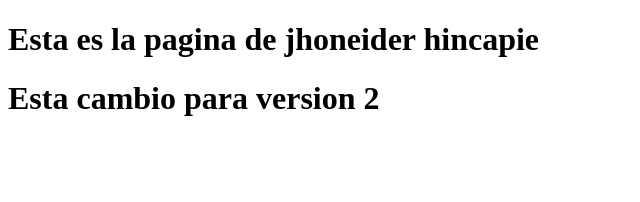
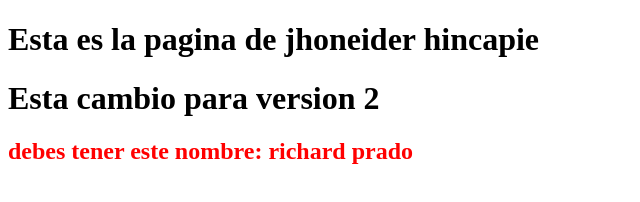
Before and after one commit to laboratorioscotec/mi-pagina-web2, a plain HTML site: page index.html in a window 1280 px wide. Shown: the whole page, without its empty margins (0-640 px from the left). Drawn offline with Linux system fonts and the light colour scheme.

Commit message:
version mejorada de la pagina de jhon

```diff
--- a/index.html
+++ b/index.html
@@ -4,9 +4,16 @@
     <meta charset="UTF-8">
     <meta name="viewport" content="width=device-width, initial-scale=1.0">
     <title>sesion 7</title>
+    <style>
+        h2{
+            color: red;
+        }
+    </style>
 </head>
 <body>
     <h1>Esta es la pagina de jhoneider hincapie</h1>
     <h1>Esta cambio para version 2</h1>
+
+    <h2>debes tener este nombre: richard prado</h2>
 </body>
 </html>
```
